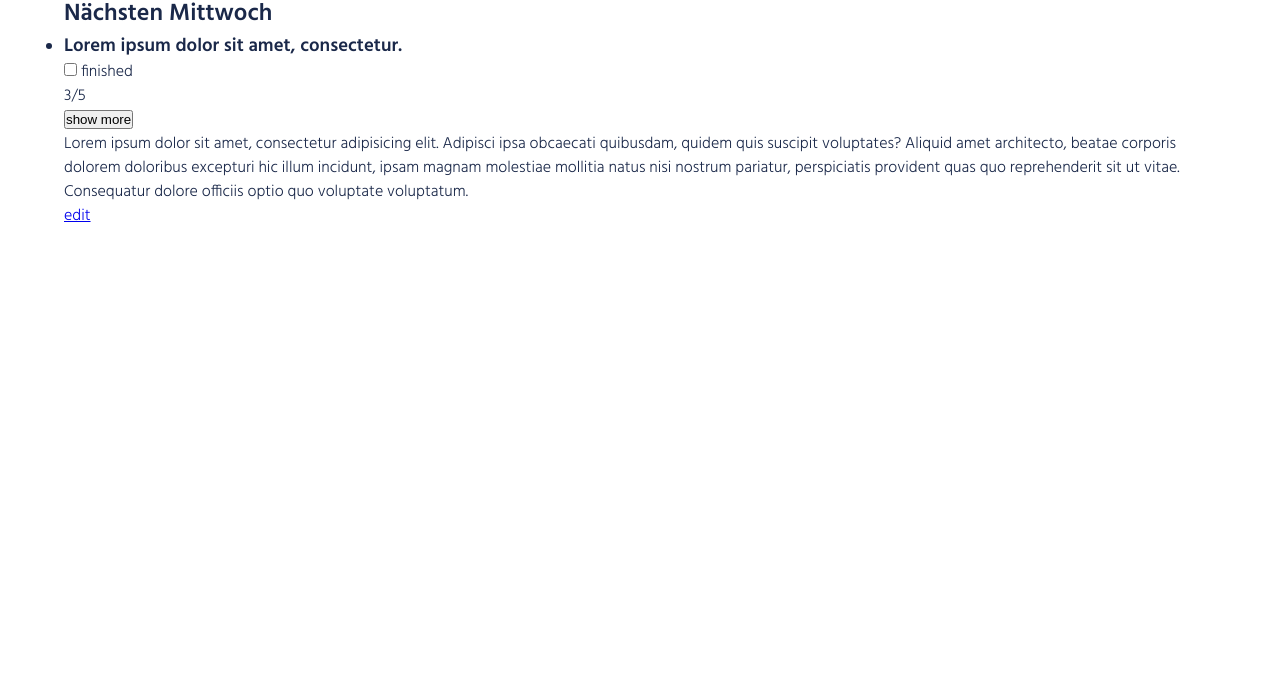
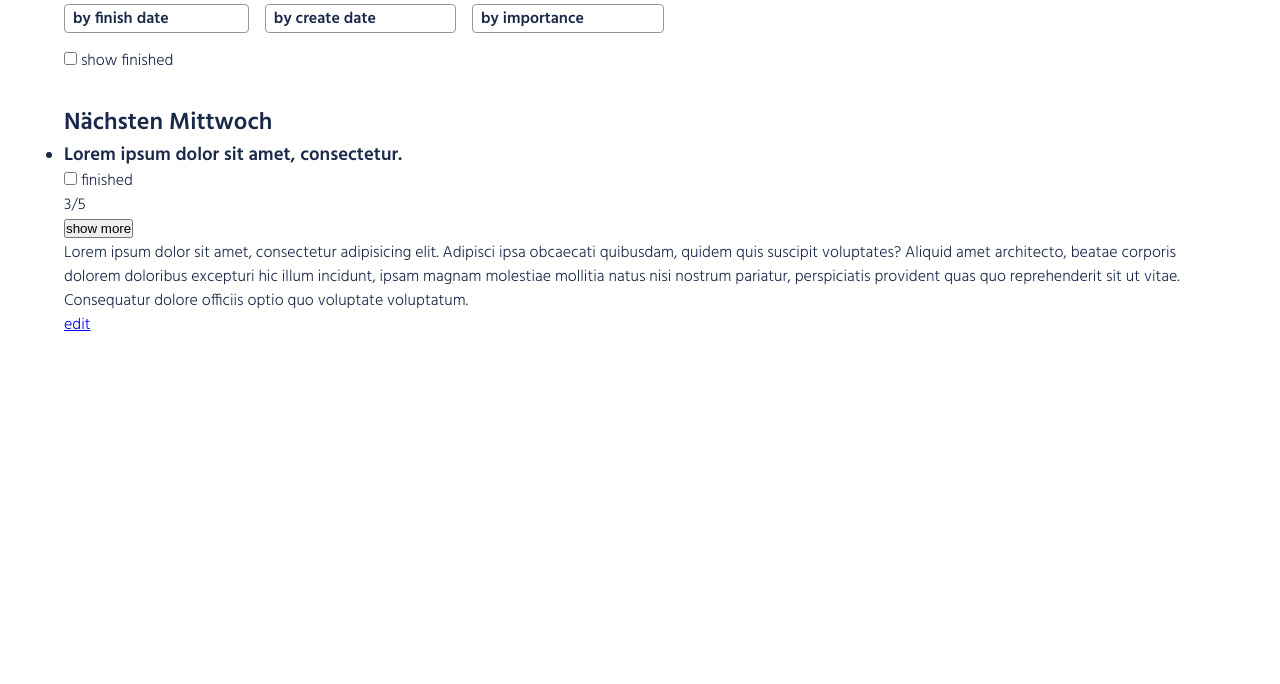
Before and after one commit to kguggenbuehl/cas-fee-1, a plain HTML site: page index.html in a window 1280 px wide. Shown: the part 116-800 px from the top of the page. Drawn offline with Linux system fonts and the light colour scheme.

Commit message:
styling sort

```diff
--- a/css/basics.css
+++ b/css/basics.css
@@ -4,6 +4,7 @@
     --primary-color: #5BE47A;
     --background-color--header: #E0E3E9;
     --border-color: #979797;
+    --border-color--active: #484848;
     --border-radius: 4px;
 }
 *,
@@ -40,11 +41,24 @@ body {
     margin: 0 auto;
 }
 .btn {
+    display: inline-block;
     padding:0.1em 0.5em;
+    border-radius: 4px;
     background: transparent;
     font-weight: bolder;
+    transition: 0.1s;
 }
 .border {
     border: 1px solid var(--border-color);
     border-radius: var(--border-radius);
 }
+.btn:hover,
+.btn:focus,
+input[type=radio]:checked + label.btn {
+    background-image: linear-gradient(264deg, #B1ECD9 1%, #CBFAD6 100%);
+    border-color: var(--border-color--active)
+}
+input[type=checkbox]::before {
+    background-image: linear-gradient(264deg, #B1ECD9 1%, #CBFAD6 100%);
+    border-color: var(--border-color--active)
+}
--- a/css/layout.css
+++ b/css/layout.css
@@ -1,4 +1,4 @@
-/* header */
+/* --- HEADER --- */
 .header {
     background: var(--background-color--header);
 }
@@ -29,3 +29,23 @@
 .theme-switch__label--dark:focus {
     color: var(--primary-color);
 }
+
+/* --- APP --- */
+.app {
+    padding: 2em 0;
+}
+
+/* Sort */
+.app__sort {
+    max-width: 600px;
+}
+.sort {
+    display: grid;
+    grid-template-columns: repeat(3, auto);
+    grid-gap: 1em;
+}
+
+/* List */
+.app__lst {
+    margin: 2em 0;
+}
--- a/index.html
+++ b/index.html
@@ -26,17 +26,19 @@
         <div class="app wrap">
             <div class="app__sort">
                 <form class="sort">
-                    <input class="sort__input" type="radio" id="sort__input--finishdate" name="sort"
+                    <input class="sort__input visuallyhidden" type="radio" id="sort__input--finishdate" name="sort"
                            value="finishdate">
-                    <label class="sort__label" for="sort__input--finishdate">by finish date</label>
-                    <input class="sort__input" type="radio" id="sort__input--createdate" name="sort"
+                    <label class="sort__label btn border" for="sort__input--finishdate">by finish date</label>
+                    <input class="sort__input visuallyhidden" type="radio" id="sort__input--createdate" name="sort"
                            value="createdate">
-                    <label class="sort__label" for="sort__input--createdate">by finish date</label>
-                    <input class="sort__input" type="radio" id="sort__input--rating" name="sort"
+                    <label class="sort__label btn border" for="sort__input--createdate">by create date</label>
+                    <input class="sort__input visuallyhidden" type="radio" id="sort__input--rating" name="sort"
                            value="rating">
-                    <label class="sort__label" for="sort__input--rating">by finish date</label>
-                    <input class="sort__input" type="checkbox" id="sort__input--show-finished">
-                    <label class="sort__label" for="sort__input--show-finished">show finished</label>
+                    <label class="sort__label btn border" for="sort__input--rating">by importance</label>
+                    <div>
+                        <input class="sort__input" type="checkbox" id="sort__input--show-finished">
+                        <label class="sort__label" for="sort__input--show-finished">show finished</label>
+                    </div>
                 </form>
             </div>
             <div class="app__lst">
```
